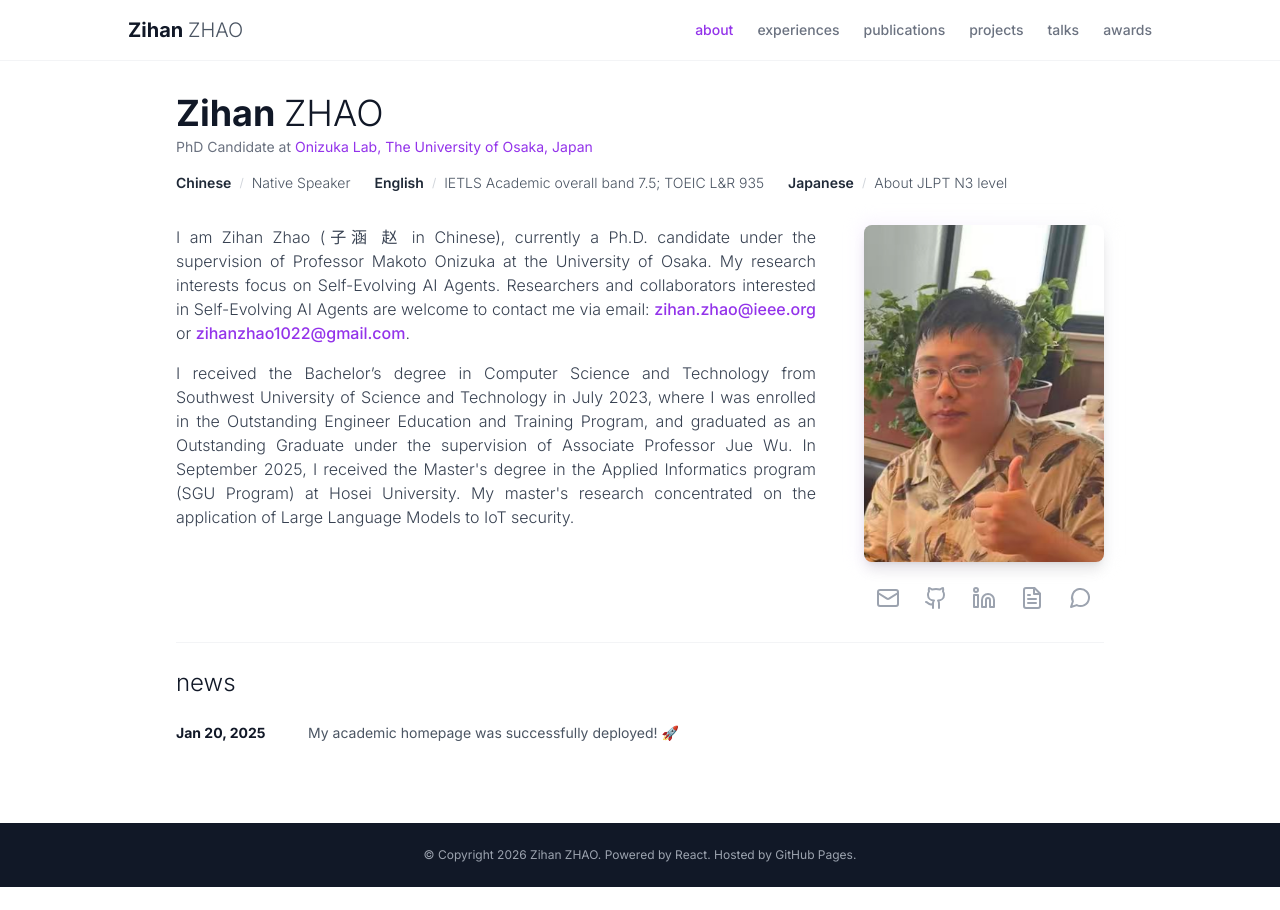
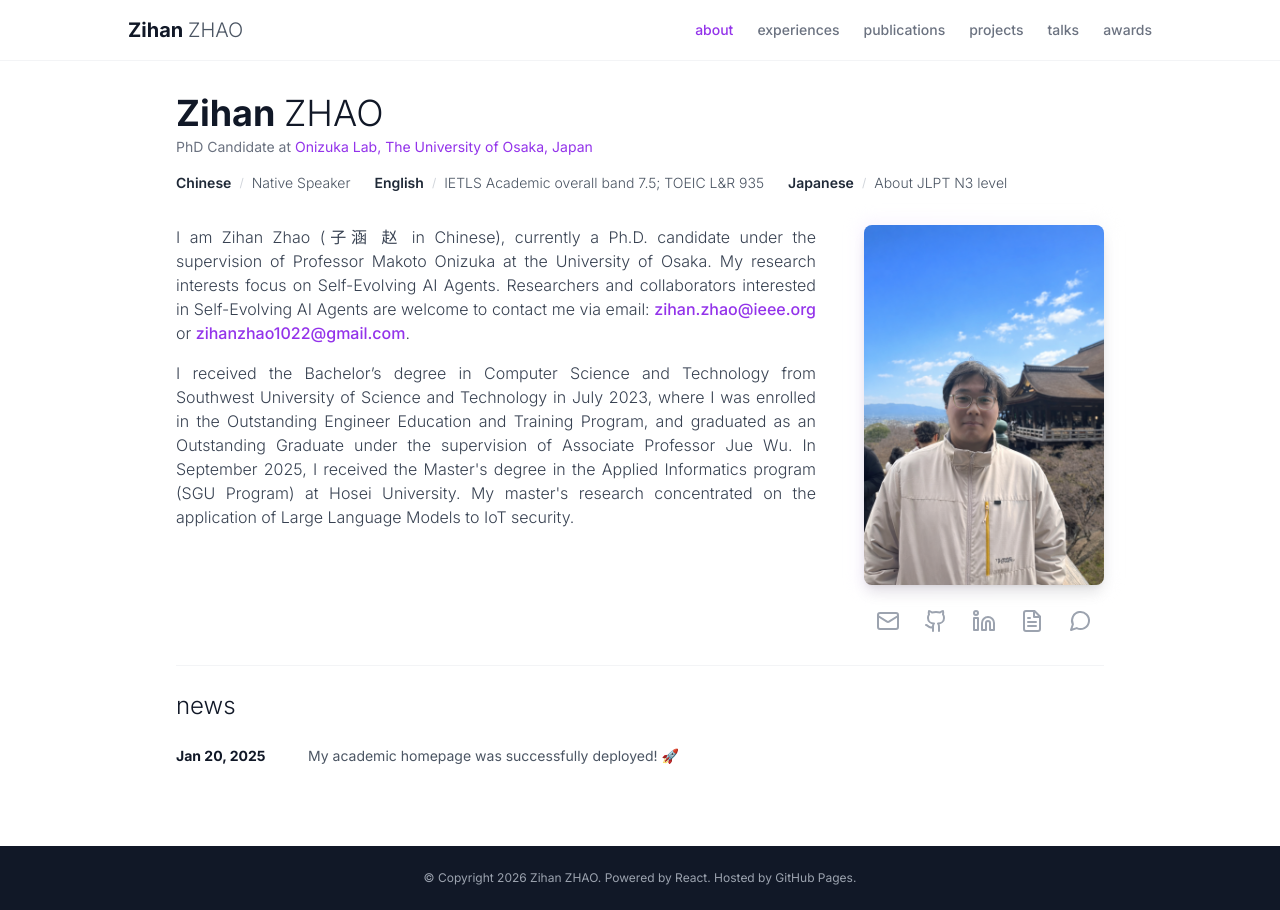
Before and after one commit to zihanzhao1022/zihanzhao1022.github.io, a React (Vite) app: page / in a window 1280 px wide. Before the commit the page ends 887 px from the top, so only its background shows below. Built offline with nearby package versions, Linux system fonts and the light colour scheme.

Commit message:
feat: Initialize academic portfolio project
Sets up the basic structure for an academic portfolio website using React, Vite, and TypeScript. Includes initial configurations for npm, HTML, TypeScript, Vite, and defines data structures for profile information, publications, projects, and talks.

```diff
--- a/data.ts
+++ b/data.ts
@@ -9,7 +9,7 @@ export const profile: Profile = {
   title: "PhD Candidate",
   affiliation: "Onizuka Lab, The University of Osaka, Japan",
   email: "zihanzhao1022@gmail.com",
-  avatar: "/images/zzh.jpg", // Placeholder
+  avatar: "/images/zzh.png", // Placeholder
   bio: [
     "I am Zihan Zhao (子涵 赵 in Chinese), currently a Ph.D. candidate under the supervision of Professor Makoto Onizuka at the University of Osaka. My research interests focus on Self-Evolving AI Agents. Researchers and collaborators interested in Self-Evolving AI Agents are welcome to contact me via email: <a href='mailto:zihan.zhao@ieee.org' target='_blank' rel='noreferrer' class='text-purple-600 hover:underline font-medium'>zihan.zhao@ieee.org</a> or <a href='mailto:zihanzhao1022@gmail.com' target='_blank' rel='noreferrer' class='text-purple-600 hover:underline font-medium'>zihanzhao1022@gmail.com</a>.",
     "I received the Bachelor’s degree in Computer Science and Technology from Southwest University of Science and Technology in July 2023, where I was enrolled in the Outstanding Engineer Education and Training Program, and graduated as an Outstanding Graduate under the supervision of Associate Professor Jue Wu. In September 2025, I received the Master's degree in the Applied Informatics program (SGU Program) at Hosei University. My master's research concentrated on the application of Large Language Models to IoT security."
```
Also changed, not shown: public/images/zzh.png (added).
